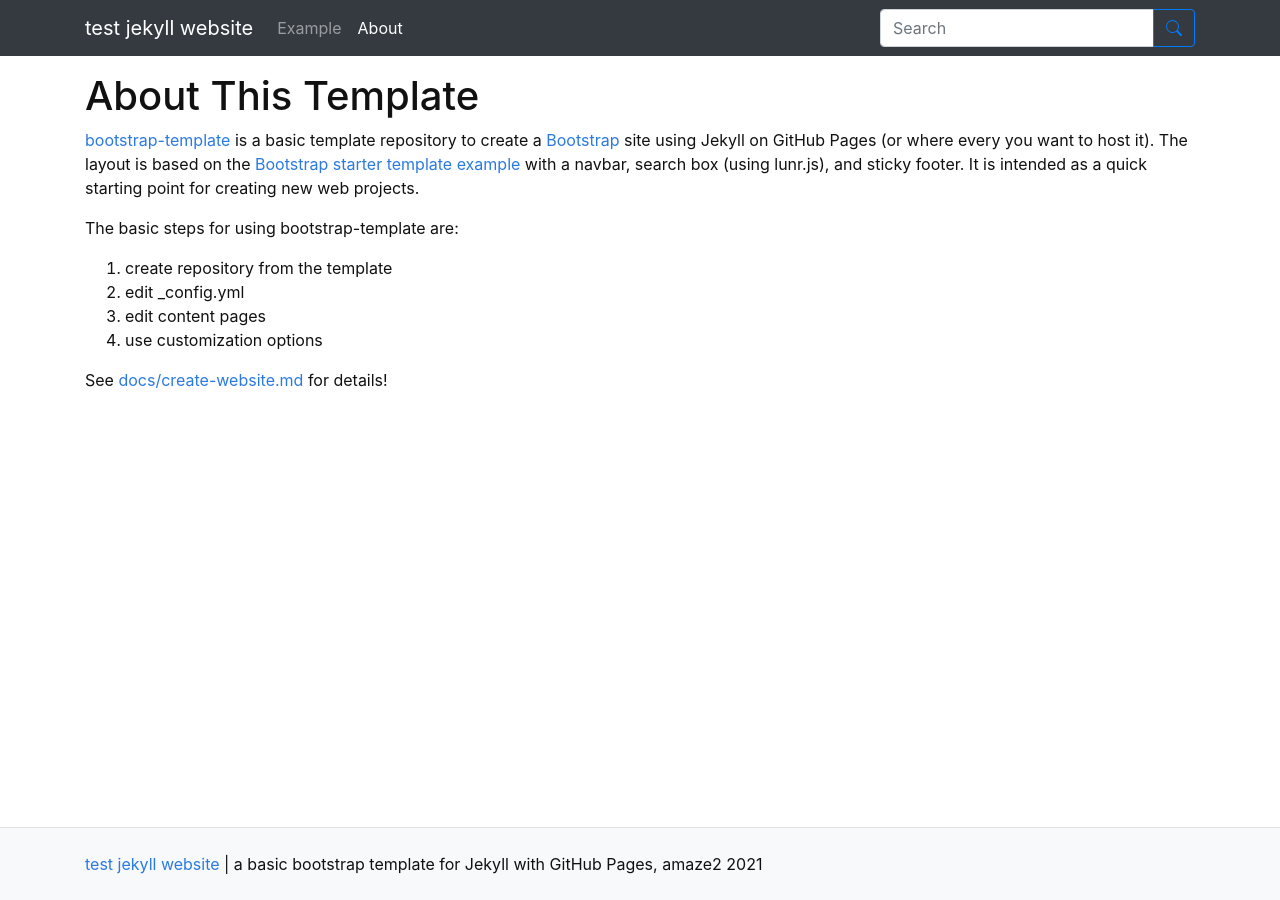
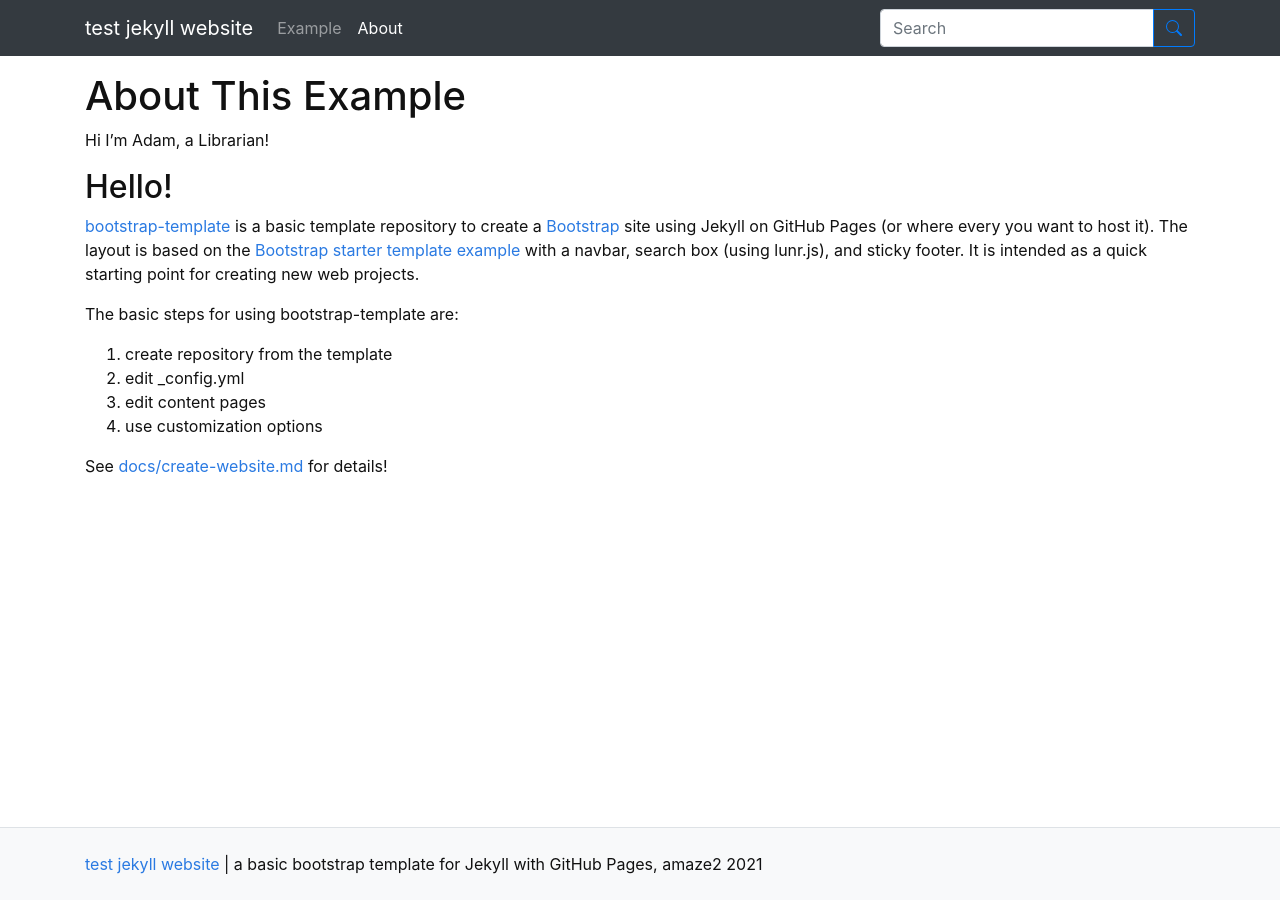
Before and after one commit to amaze2/jekyll-learning, a Jekyll site: the page built from pages/about.md, in a window 1280 px wide. Built offline with Jekyll 4.4.1, drawn with Linux system fonts in a browser that asks for light colours.

Commit message:
updated about.md

```diff
--- a/pages/about.md
+++ b/pages/about.md
@@ -1,8 +1,12 @@
 ---
-title: About This Template
+title: About This Example
 nav: About
 nav_order: 2
 ---
+
+Hi I'm Adam, a Librarian!
+
+## Hello!
 
 [bootstrap-template](https://github.com/thecdil/bootstrap-template) is a basic template repository to create a [Bootstrap](https://getbootstrap.com/) site using Jekyll on GitHub Pages (or where every you want to host it).
 The layout is based on the [Bootstrap starter template example](https://getbootstrap.com/docs/4.5/examples/) with a navbar, search box (using lunr.js), and sticky footer.
```
